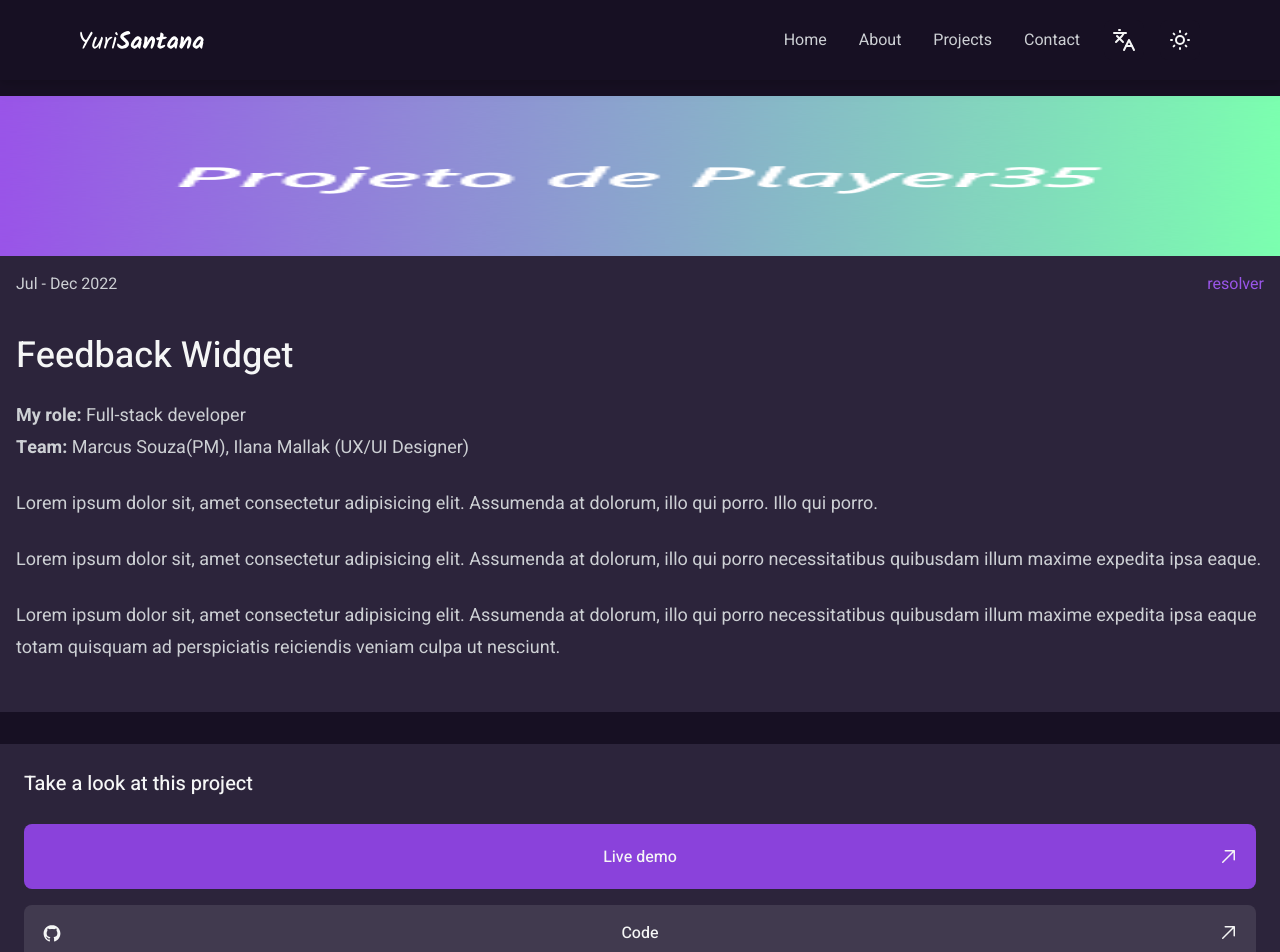
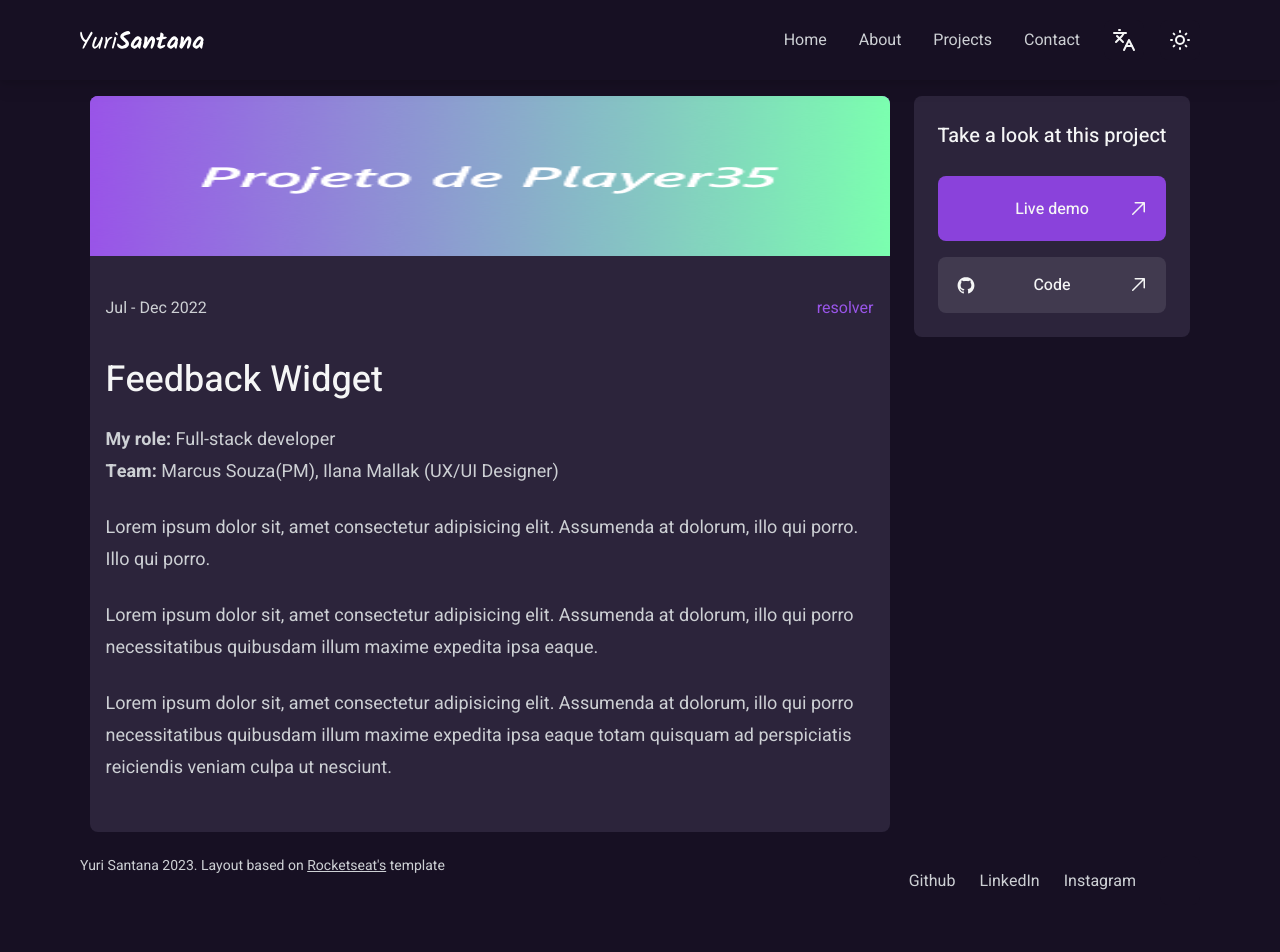
Before and after one commit to Player35Oficial/portfolio-ts-react, a React (Vite) app: page /project/1 in a window 1280 px wide. Shown: the top 952 px of the page. After the commit the page ends 929 px from the top, so only its background shows below. Built offline with nearby package versions, Linux system fonts and the light colour scheme; some icons are missing.

Commit message:
style: responsive project page

```diff
--- a/src/App.tsx
+++ b/src/App.tsx
@@ -5,6 +5,8 @@ import Navbar from "./components/Navbar/desktop";
 import NavbarMobile from "./components/Navbar/mobile";
 import logo from "./assets/YuriSantana.svg";
 import Project from "./pages/Project";
+import { IconButton } from "./components/Buttons";
+import { FaArrowUp } from "react-icons/fa6";
 
 function App() {
   const windowWidth = window.innerWidth;
@@ -21,6 +23,39 @@ function App() {
         <Route path="/" Component={Home} />
         <Route path="/project/:id" Component={Project} />
       </Routes>
+      <footer className="text-text-secondary py-6 lg:px-20 px-4 flex flex-col lg:flex-row lg:justify-between gap-4">
+        <p className="text-sm">
+          Yuri Santana 2023. Layout based on{" "}
+          <a
+            className="underline hover:text-secondary transition-colors"
+            href="https://www.figma.com/community/file/1303713673750465529"
+          >
+            Rocketseat's
+          </a>{" "}
+          template
+        </p>
+        <div className="flex lg:gap-6 items-center justify-evenly">
+          <a
+            className="hover:text-secondary transition-colors"
+            href="https://github.com/Player35Oficial"
+          >
+            Github
+          </a>
+          <a
+            className="hover:text-secondary transition-colors"
+            href="https://www.linkedin.com/in/yuri-player35/"
+          >
+            LinkedIn
+          </a>
+          <a
+            className="hover:text-secondary transition-colors"
+            href="https://www.instagram.com/player35_dev/"
+          >
+            Instagram
+          </a>
+          <IconButton icon={FaArrowUp} />
+        </div>
+      </footer>
     </Router>
   );
 }
--- a/src/components/ProjectCard/index.tsx
+++ b/src/components/ProjectCard/index.tsx
@@ -51,19 +51,19 @@ export function ProjectCard(props: ProjectCardProps) {
 
 export function ProjectCardFull() {
   return (
-    <main>
-      <div className="bg-primary-400 h-40">
-        <img className="h-40 w-full" src={"" || Default} alt="alt text" />
-      </div>
-      <div className="flex px-4 pb-12 flex-col bg-surface-primary min-[320px]:w-full h-fit w-[24rem] gap-6">
-        <div className="my-4 flex justify-between">
+    <article className="lg:max-w-[800px] lg:rounded-lg">
+      <div className="flex pb-12 flex-col bg-surface-primary min-[320px]:w-full h-fit w-[24rem] gap-6 lg:rounded-lg">
+        <div className="bg-primary-400 h-40 lg:rounded-t-lg overflow-hidden">
+          <img className="h-40 w-full" src={"" || Default} alt="alt text" />
+        </div>
+        <div className="my-4 flex justify-between  px-4">
           <p className="text-text-secondary">Jul - Dec 2022</p>
           <div className="stacks text-techs-colors">resolver</div>
         </div>
-        <h2 className="text-4xl font-medium text-text-primary">
+        <h2 className="text-4xl px-4 font-medium text-text-primary">
           Feedback Widget
         </h2>
-        <div className="text-text-secondary text-lg ">
+        <div className="text-text-secondary text-lg px-4 ">
           <p>
             <span className="font-bold leading-8">My role:</span> Full-stack
             developer
@@ -73,7 +73,7 @@ export function ProjectCardFull() {
             Ilana Mallak (UX/UI Designer)
           </p>
         </div>
-        <div className=" w-[100%] gap-2 flex flex-col text-lg text-text-secondary">
+        <div className=" w-[100%] gap-2 flex flex-col text-lg text-text-secondary px-4">
           <div className="flex flex-col gap-6 leading-8">
             <p>
               Lorem ipsum dolor sit, amet consectetur adipisicing elit.
@@ -93,6 +93,6 @@ export function ProjectCardFull() {
           </div>
         </div>
       </div>
-    </main>
+    </article>
   );
 }
--- a/src/pages/Project/index.tsx
+++ b/src/pages/Project/index.tsx
@@ -1,9 +1,4 @@
-import { FaArrowUp } from "react-icons/fa6";
-import {
-  ButtonThree,
-  ButtonThreeSecondary,
-  IconButton,
-} from "../../components/Buttons";
+import { ButtonThree, ButtonThreeSecondary } from "../../components/Buttons";
 import { ProjectCardFull } from "../../components/ProjectCard";
 import { PiGlobe } from "react-icons/pi";
 import { GoArrowUpRight } from "react-icons/go";
@@ -11,11 +6,11 @@ import { DiGithubBadge } from "react-icons/di";
 
 export default function Project() {
   return (
-    <>
-      <div className="pt-24 text-text-primary">
+    <main className="lg:flex pt-24 gap-6  my-0 mx-auto justify-center">
+      <section className="text-text-primary ">
         <ProjectCardFull />
-      </div>
-      <section className="bg-surface-primary my-8 p-6 font-medium text-text-primary">
+      </section>
+      <section className="bg-surface-primary my-8 p-6 font-medium text-text-primary lg:h-fit lg:w-fit lg:rounded-lg lg:my-0">
         <h2 className="font-medium text-xl leading-8">
           Take a look at this project
         </h2>
@@ -32,39 +27,6 @@ export default function Project() {
           />
         </div>
       </section>
-      <footer className="text-text-secondary py-6 px-4 flex flex-col gap-4 ">
-        <p className="text-sm">
-          Yuri Santana 2023. Layout based on{" "}
-          <a
-            className="underline hover:text-secondary transition-colors"
-            href="https://www.figma.com/community/file/1303713673750465529"
-          >
-            Rocketseat's
-          </a>{" "}
-          template
-        </p>
-        <div className="flex items-center justify-evenly">
-          <a
-            className="hover:text-secondary transition-colors"
-            href="https://github.com/Player35Oficial"
-          >
-            Github
-          </a>
-          <a
-            className="hover:text-secondary transition-colors"
-            href="https://www.linkedin.com/in/yuri-player35/"
-          >
-            LinkedIn
-          </a>
-          <a
-            className="hover:text-secondary transition-colors"
-            href="https://www.instagram.com/player35_dev/"
-          >
-            Instagram
-          </a>
-          <IconButton icon={FaArrowUp} />
-        </div>
-      </footer>
-    </>
+    </main>
   );
 }
```
